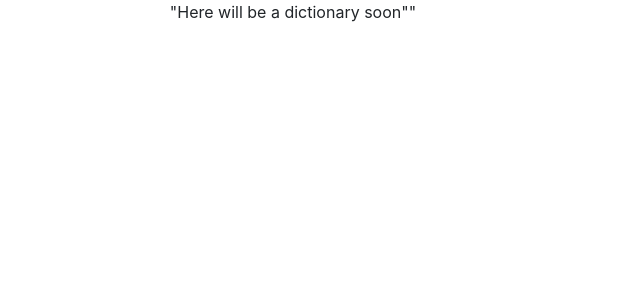
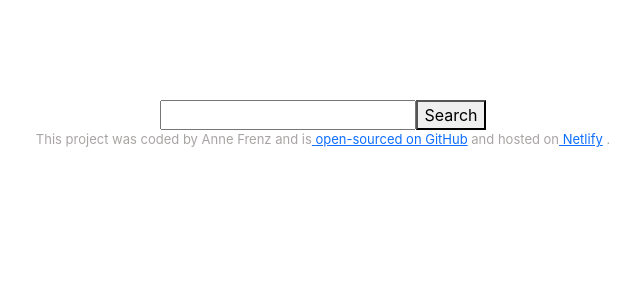
Before and after one commit to EnnaLeuark/Dictionary_project, a React (Create React App) app: page / in a window 1280 px wide. Shown: the top 300 px of the page, without its empty margins (347-987 px from the left). Built offline with nearby package versions, Linux system fonts and the light colour scheme.

Commit message:
added search engine

```diff
--- a/src/App.css
+++ b/src/App.css
@@ -1,3 +1,12 @@
 .App {
   text-align: center;
 }
+
+.container {
+  margin: 100px;
+}
+
+Footer {
+  color: rgb(169, 164, 164);
+  font-size: small;
+}
--- a/src/App.js
+++ b/src/App.js
@@ -4,8 +4,19 @@ import DictionaryForm from "./DictionaryForm";
 function App() {
   return (
     <div className="App">
-      <header className="App-header"></header>
-      <DictionaryForm />
+      <div className="container">
+        <header className="App-header"></header>
+        <DictionaryForm />
+        <footer>
+          This project was coded by Anne Frenz and is
+          <a href="https://github.com/EnnaLeuark/Dictionary_project">
+            {" "}
+            open-sourced on GitHub
+          </a>{" "}
+          and hosted on
+          <a href="https://nervous-heyrovsky-3c2045.netlify.app/"> Netlify</a> .
+        </footer>
+      </div>
     </div>
   );
 }
--- a/src/DictionaryForm.css
+++ b/src/DictionaryForm.css
@@ -1,4 +1,10 @@
-.DicForm {
+.DictionaryForm {
   margin-top: 100px;
   text-align: center;
 }
+
+button {
+  color: green;
+  font-family: "Franklin Gothic Medium", "Arial Narrow", Arial, sans-serif;
+  background-color: green;
+}
--- a/src/DictionaryForm.js
+++ b/src/DictionaryForm.js
@@ -1,5 +1,23 @@
-import React from "react";
+import React, { useState } from "react";
 
 export default function DictionaryForm() {
-  return <div className="DicForm">"Here will be a dictionary soon""</div>;
+  let [keyword, setKeyword] = useState("");
+
+  function search(event) {
+    event.preventDefault();
+    alert(`searching for ${keyword}`);
+  }
+
+  function handleKeywordChange(event) {
+    setKeyword(event.target.value);
+  }
+
+  return (
+    <div className="DictionaryForm">
+      <form onSubmit={search}>
+        <input type="search" onChange={handleKeywordChange}></input>
+        <button>Search</button>
+      </form>
+    </div>
+  );
 }
```
